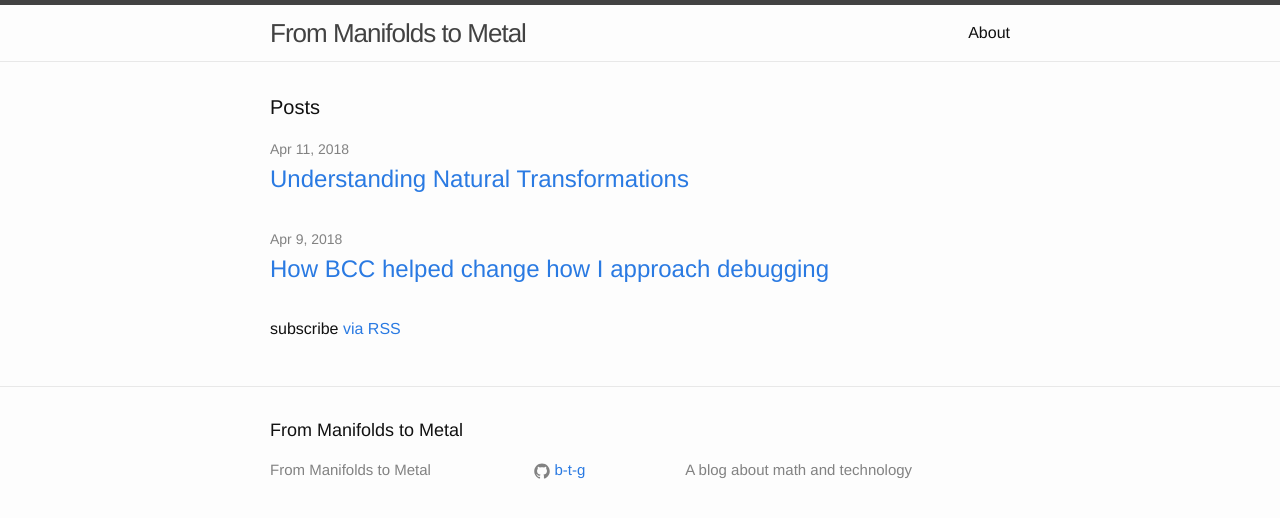
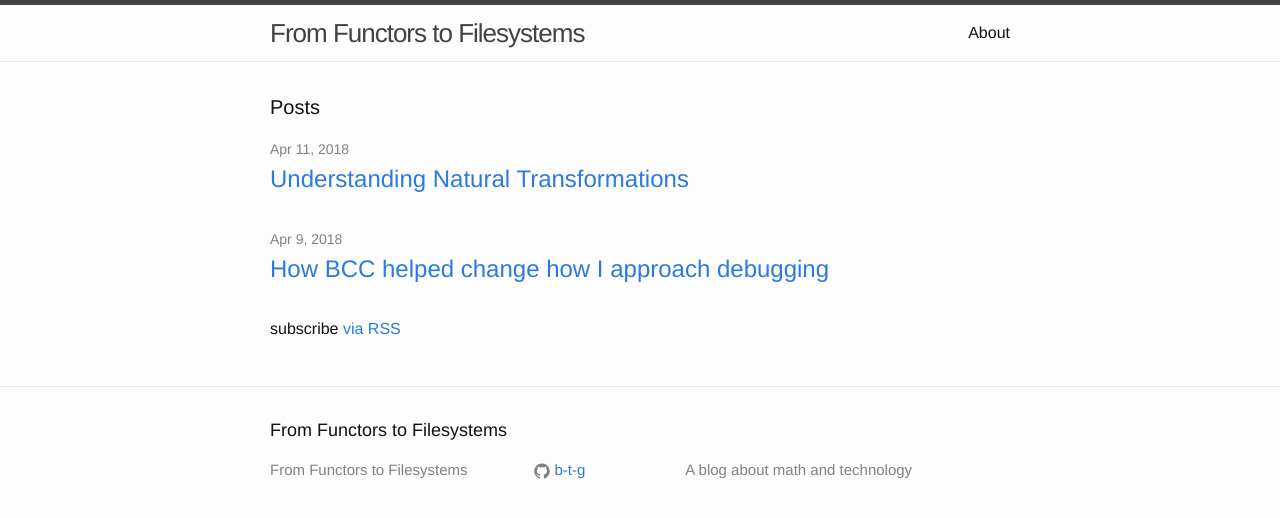
Before and after one commit to b-t-g/b-t-g.github.io, a Jekyll site: the page built from index.html, in a window 1280 px wide. Shown: the top 518 px of the page. Built offline with Jekyll 4.4.1, drawn with Linux system fonts in a browser that asks for light colours.

Commit message:
Change the title from one of @decave's idea to another @decave idea.

```diff
--- a/_config.yml
+++ b/_config.yml
@@ -6,7 +6,7 @@
 # 'jekyll serve'. If you change this file, please restart the server process.
 
 # Site settings
-title: From Manifolds to Metal
+title: From Functors to Filesystems
 description: A blog about math and technology # this means to ignore newlines until "baseurl:"
 baseurl: "" # the subpath of your site, e.g. /blog
 url: "http://b-t-g.github.io" # the base hostname & protocol for your site
```
